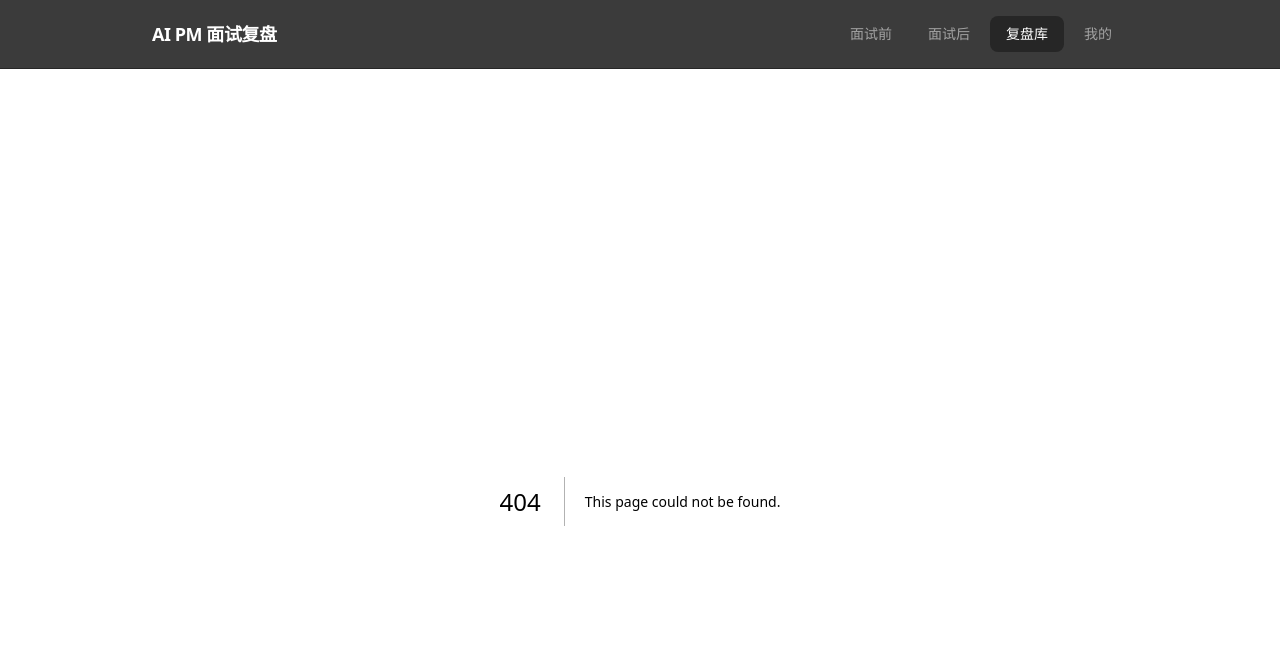
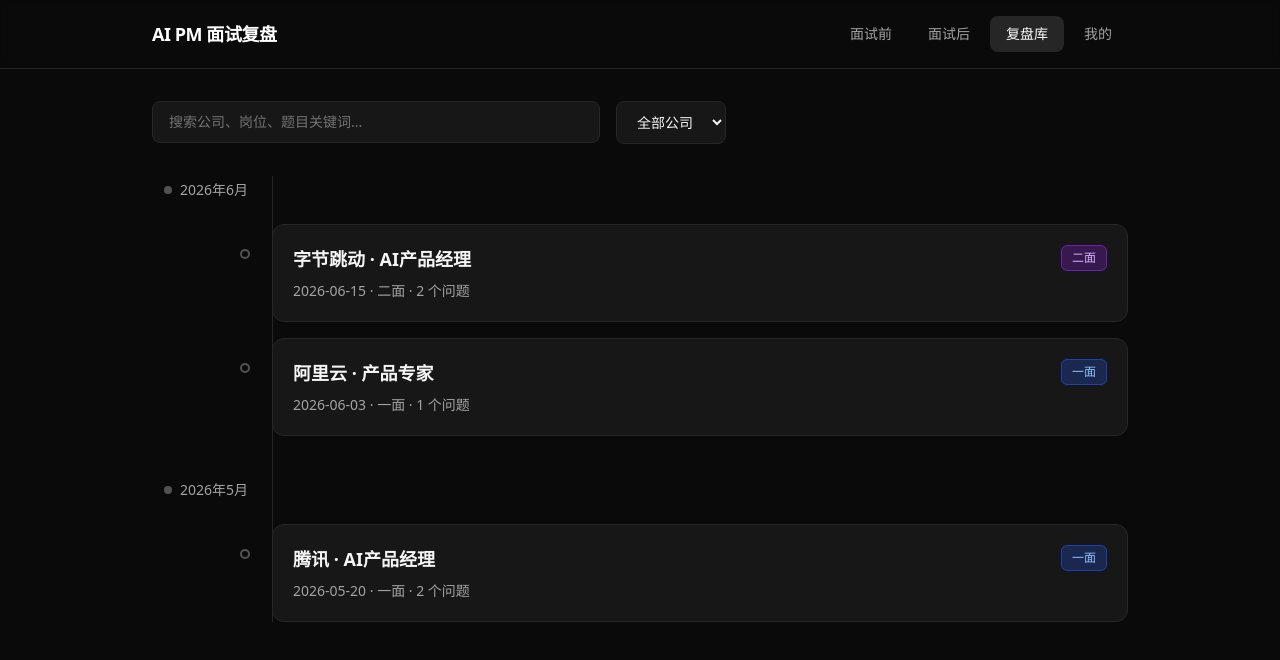
Before and after one commit to Leachaeyoung/ai-pm-interview-review, a Next.js app: page /timeline in a window 1280 px wide. Before the commit this address had no page. Shown: the top 660 px of the page. Built offline with nearby package versions, Linux system fonts and the light colour scheme.

Commit message:
feat: add timeline page with search and company filter

```diff
--- /dev/null
+++ b/app/timeline/page.tsx
@@ -0,0 +1,9 @@
+import { getInterviews } from '@/lib/data';
+import TimelineClient from '@/components/TimelineClient';
+
+export default function TimelinePage() {
+  const interviews = getInterviews();
+  const companies = Array.from(new Set(interviews.map((i) => i.company)));
+
+  return <TimelineClient interviews={interviews} companies={companies} />;
+}
--- /dev/null
+++ b/components/InterviewCard.tsx
@@ -0,0 +1,45 @@
+'use client';
+
+import type { Interview } from '@/lib/types';
+
+const ROUND_COLORS: Record<string, string> = {
+  '一面': 'bg-blue-900/50 text-blue-300 border-blue-800',
+  '二面': 'bg-purple-900/50 text-purple-300 border-purple-800',
+  '三面': 'bg-amber-900/50 text-amber-300 border-amber-800',
+  '终面': 'bg-red-900/50 text-red-300 border-red-800',
+  'HR面': 'bg-emerald-900/50 text-emerald-300 border-emerald-800',
+};
+
+export default function InterviewCard({
+  interview,
+  onClick,
+}: {
+  interview: Interview;
+  onClick: () => void;
+}) {
+  const roundColor = ROUND_COLORS[interview.round] || 'bg-neutral-800 text-neutral-300 border-neutral-700';
+
+  return (
+    <button
+      onClick={onClick}
+      className="group relative w-full rounded-xl border border-neutral-800 bg-neutral-900 p-5 text-left transition-all hover:border-neutral-600 hover:bg-neutral-800/50"
+    >
+      {/* 左侧连接点 */}
+      <div className="absolute -left-[33px] top-6 h-2.5 w-2.5 rounded-full border-2 border-neutral-600 bg-neutral-950 group-hover:border-neutral-400 transition-colors" />
+
+      <div className="flex items-start justify-between">
+        <div>
+          <h3 className="text-lg font-semibold text-neutral-100">
+            {interview.company} · {interview.position}
+          </h3>
+          <p className="mt-2 text-sm text-neutral-400">
+            {interview.date} · {interview.round} · {interview.questions.length} 个问题
+          </p>
+        </div>
+        <span className={`rounded-md border px-2.5 py-1 text-xs font-medium ${roundColor}`}>
+          {interview.round}
+        </span>
+      </div>
+    </button>
+  );
+}
--- /dev/null
+++ b/components/SearchFilter.tsx
@@ -0,0 +1,53 @@
+'use client';
+
+import { useState } from 'react';
+
+export default function SearchFilter({
+  onSearch,
+  onCompanyFilter,
+  companies,
+}: {
+  onSearch: (keyword: string) => void;
+  onCompanyFilter: (company: string) => void;
+  companies: string[];
+}) {
+  const [searchText, setSearchText] = useState('');
+
+  const handleSearch = (value: string) => {
+    setSearchText(value);
+    onSearch(value);
+  };
+
+  return (
+    <div className="mb-8 flex gap-4">
+      <div className="relative flex-1 max-w-md">
+        <input
+          type="text"
+          placeholder="搜索公司、岗位、题目关键词..."
+          value={searchText}
+          onChange={(e) => handleSearch(e.target.value)}
+          className="w-full rounded-lg border border-neutral-800 bg-neutral-900 px-4 py-2.5 text-sm text-neutral-100 placeholder-neutral-500 focus:border-neutral-500 focus:outline-none transition-colors"
+        />
+        {searchText && (
+          <button
+            onClick={() => handleSearch('')}
+            className="absolute right-3 top-1/2 -translate-y-1/2 text-neutral-500 hover:text-neutral-300"
+          >
+            ✕
+          </button>
+        )}
+      </div>
+      <select
+        onChange={(e) => onCompanyFilter(e.target.value)}
+        className="rounded-lg border border-neutral-800 bg-neutral-900 px-4 py-2.5 text-sm text-neutral-100 focus:border-neutral-500 focus:outline-none transition-colors"
+      >
+        <option value="">全部公司</option>
+        {companies.map((c) => (
+          <option key={c} value={c}>
+            {c}
+          </option>
+        ))}
+      </select>
+    </div>
+  );
+}
--- /dev/null
+++ b/components/Timeline.tsx
@@ -0,0 +1,74 @@
+'use client';
+
+import { motion } from 'framer-motion';
+import type { Interview } from '@/lib/types';
+import InterviewCard from './InterviewCard';
+
+function groupByMonth(interviews: Interview[]): Map<string, Interview[]> {
+  const groups = new Map<string, Interview[]>();
+  for (const interview of interviews) {
+    const key = interview.date.slice(0, 7); // "2026-06"
+    if (!groups.has(key)) groups.set(key, []);
+    groups.get(key)!.push(interview);
+  }
+  return groups;
+}
+
+function formatMonthLabel(key: string): string {
+  const [year, month] = key.split('-');
+  return `${year}年${parseInt(month)}月`;
+}
+
+export default function Timeline({
+  interviews,
+  onSelect,
+}: {
+  interviews: Interview[];
+  onSelect: (id: string) => void;
+}) {
+  const groups = groupByMonth(interviews);
+
+  if (interviews.length === 0) {
+    return (
+      <div className="flex flex-col items-center justify-center py-20 text-neutral-500">
+        <p className="text-lg">还没有面试记录</p>
+        <p className="mt-2 text-sm">点击右上角「面试后」开始记录你的第一次面试复盘</p>
+      </div>
+    );
+  }
+
+  return (
+    <div className="relative">
+      {/* 时间线竖线 */}
+      <div className="absolute left-[120px] top-0 bottom-0 w-px bg-neutral-800" />
+
+      {Array.from(groups.entries()).map(([key, items]) => (
+        <div key={key} className="mb-10">
+          {/* 月份标签 */}
+          <div className="flex items-center mb-6">
+            <div className="w-[120px] pr-6 text-right">
+              <span className="inline-flex items-center gap-2 text-sm font-medium text-neutral-400">
+                <span className="h-2 w-2 rounded-full bg-neutral-600" />
+                {formatMonthLabel(key)}
+              </span>
+            </div>
+          </div>
+
+          {/* 该月的卡片 */}
+          <div className="ml-[120px] space-y-4">
+            {items.map((interview, index) => (
+              <motion.div
+                key={interview.id}
+                initial={{ opacity: 0, x: -20 }}
+                animate={{ opacity: 1, x: 0 }}
+                transition={{ delay: index * 0.05, duration: 0.3 }}
+              >
+                <InterviewCard interview={interview} onClick={() => onSelect(interview.id)} />
+              </motion.div>
+            ))}
+          </div>
+        </div>
+      ))}
+    </div>
+  );
+}
--- /dev/null
+++ b/components/TimelineClient.tsx
@@ -0,0 +1,53 @@
+'use client';
+
+import { useState, useMemo } from 'react';
+import { useRouter } from 'next/navigation';
+import type { Interview } from '@/lib/types';
+import Timeline from './Timeline';
+import SearchFilter from './SearchFilter';
+
+export default function TimelineClient({
+  interviews,
+  companies,
+}: {
+  interviews: Interview[];
+  companies: string[];
+}) {
+  const router = useRouter();
+  const [keyword, setKeyword] = useState('');
+  const [companyFilter, setCompanyFilter] = useState('');
+
+  const filtered = useMemo(() => {
+    let result = interviews;
+    if (companyFilter) result = result.filter((i) => i.company === companyFilter);
+    if (keyword.trim()) {
+      const kw = keyword.toLowerCase();
+      result = result.filter(
+        (i) =>
+          i.company.toLowerCase().includes(kw) ||
+          i.position.toLowerCase().includes(kw) ||
+          i.questions.some(
+            (q) =>
+              q.question.toLowerCase().includes(kw) ||
+              q.answer.toLowerCase().includes(kw) ||
+              q.reflection.toLowerCase().includes(kw)
+          )
+      );
+    }
+    return result;
+  }, [interviews, keyword, companyFilter]);
+
+  return (
+    <div>
+      <SearchFilter
+        onSearch={setKeyword}
+        onCompanyFilter={setCompanyFilter}
+        companies={companies}
+      />
+      <Timeline
+        interviews={filtered}
+        onSelect={(id) => router.push(`/timeline/${id}`)}
+      />
+    </div>
+  );
+}
```
